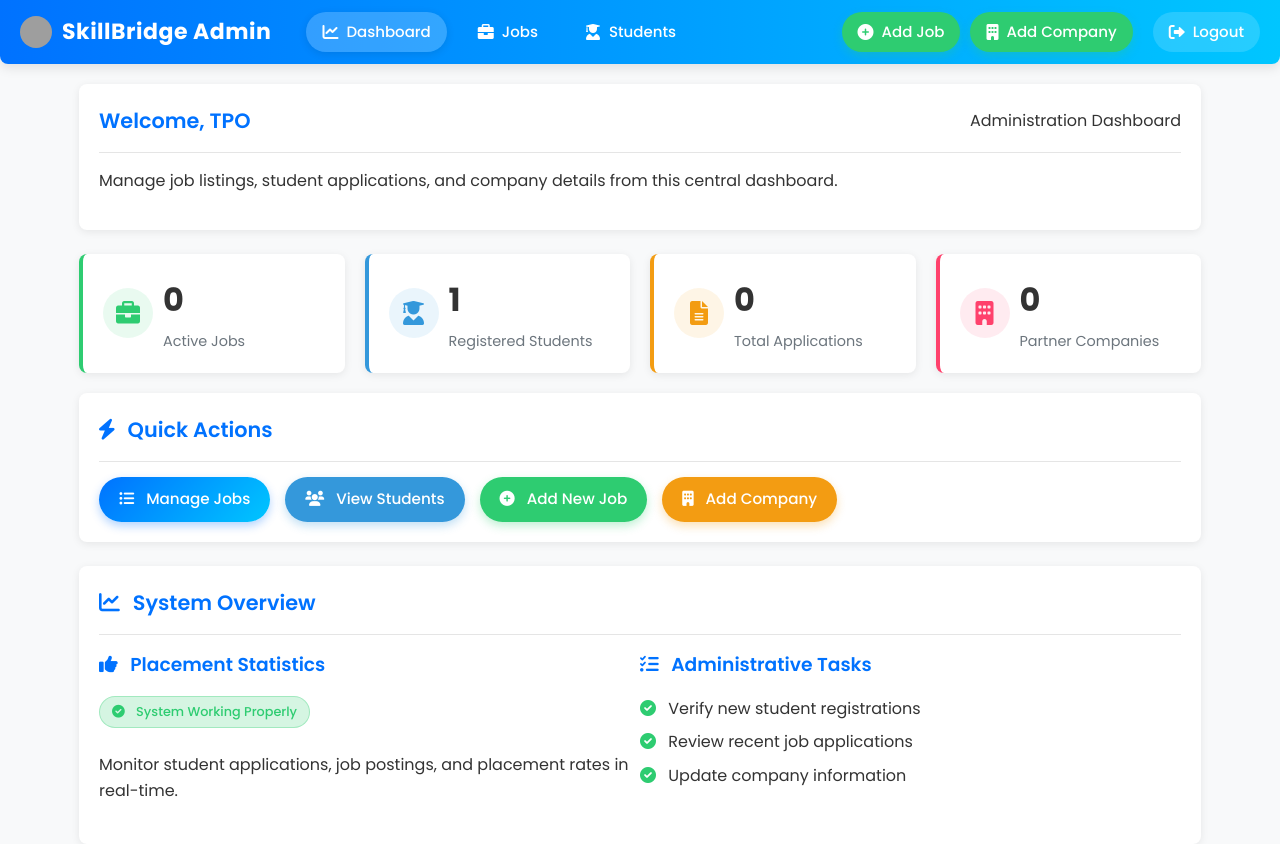
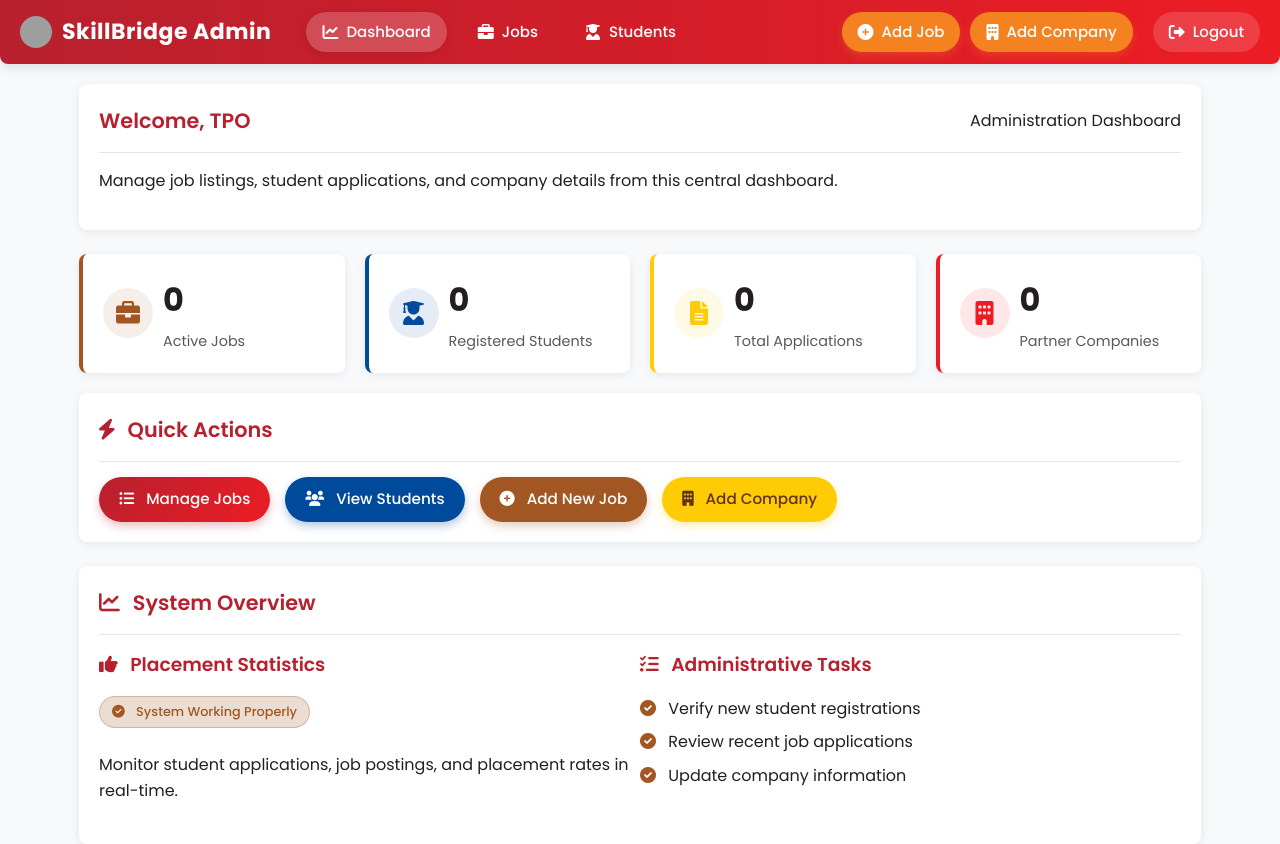
Before and after one commit to OmLanke/WPL-Project, a PHP site: page /admin/ in a window 1280 px wide. Run offline with PHP 8.4, Linux system fonts and the light colour scheme; a user stored in the database is signed in; data comes from the database, SQL or seed files in the repository; data that the repository does not hold is empty; grey boxes are pictures that could not be loaded.

Commit message:
red colour theme

```diff
--- a/admin/includes/navbar.php
+++ b/admin/includes/navbar.php
@@ -38,13 +38,25 @@ switch ($activePage) {
     <link rel="stylesheet" href="https://cdnjs.cloudflare.com/ajax/libs/font-awesome/6.0.0/css/all.min.css">
     <style>
         :root {
-            --primary-color: #0072ff;
-            --secondary-color: #00c6ff;
-            --accent-color: #ff416c;
-            --success-color: #2ecc71;
-            --success-hover: #27ae60;
-            --text-color: #333;
-            --light-text: #fff;
+            --primary-color: #B7202E; /* Power Red */
+            --secondary-color: #ED1C24; /* Vitality Red */
+            --cool-gray: #58595B; /* Pantone Cool Gray */
+            --dark-gray: #231F20; /* Pantone Dark Gray */
+            --white: #FFFFFF; /* White */
+
+            --orange: #F58220; /* Orange */
+            --light-brown: #A25723; /* Light Brown */
+            --yellow: #FFCB05; /* Yellow */
+            --dark-brown: #603312; /* Dark Brown */
+
+            --trust-blue: #004A9C; /* Trust Blue */
+            --link-blue: #006699; /* Blue / Link Blue */
+            --dark-link-blue: #004466; /* Dark Blue / Link Blue */
+
+            --success-color: var(--light-brown);
+            --success-hover: var(--dark-brown);
+            --text-color: var(--dark-gray);
+            --light-text: var(--white);
             --border-radius: 8px;
             --box-shadow: 0 4px 12px rgba(0, 0, 0, 0.1);
         }
@@ -127,7 +139,7 @@ switch ($activePage) {
         }
 
         .btn-add {
-            background-color: var(--success-color);
+            background-color: var(--orange);
             color: var(--light-text);
             padding: 8px 16px;
             border-radius: 25px;
@@ -137,17 +149,17 @@ switch ($activePage) {
             gap: 8px;
             font-family: 'Poppins', sans-serif;
             font-weight: 500;
-            box-shadow: 0 4px 10px rgba(46, 204, 113, 0.3);
+            box-shadow: 0 4px 10px rgba(245, 130, 32, 0.3);
         }
 
         .btn-add:hover {
-            background-color: var(--success-hover);
+            background-color: var(--light-brown);
             transform: translateY(-1px);
-            box-shadow: 0 6px 12px rgba(46, 204, 113, 0.4);
+            box-shadow: 0 6px 12px rgba(162, 87, 35, 0.4);
         }
 
         .btn-add.active {
-            background-color: var(--success-hover);
+            background-color: var(--light-brown);
             box-shadow: inset 0 2px 4px rgba(0, 0, 0, 0.1);
         }
 
--- a/admin/style.css
+++ b/admin/style.css
@@ -1,18 +1,42 @@
-/* Modern UI styling for SkillBridge admin portal */
+/* Modern UI styling for admin portal */
 @import url('https://fonts.googleapis.com/css2?family=Poppins:wght@300;400;500;600;700&display=swap');
 
 :root {
-    --primary-color: #0072ff;
-    --secondary-color: #00c6ff;
-    --accent-color: #ff416c;
-    --success-color: #2ecc71;
-    --danger-color: #e74c3c;
-    --warning-color: #f39c12;
-    --info-color: #3498db;
+    --primary-color: #B7202E;
+        /* Power Red */
+        --secondary-color: #ED1C24;
+        /* Vitality Red */
+        --cool-gray: #58595B;
+        /* Pantone Cool Gray */
+        --dark-gray: #231F20;
+        /* Pantone Dark Gray */
+        --white: #FFFFFF;
+        /* White */
+
+        --orange: #F58220;
+        /* Orange */
+        --light-brown: #A25723;
+        /* Light Brown */
+        --yellow: #FFCB05;
+        /* Yellow */
+        --dark-brown: #603312;
+        /* Dark Brown */
+
+        --trust-blue: #004A9C;
+        /* Trust Blue */
+        --link-blue: #006699;
+        /* Blue / Link Blue */
+        --dark-link-blue: #004466;
+        /* Dark Blue / Link Blue */
+
+        --success-color: var(--light-brown);
+        --danger-color: var(--secondary-color);
+        --warning-color: var(--yellow);
+        --info-color: var(--trust-blue);
     --light-bg: #f8f9fa;
-    --dark-text: #333;
-    --light-text: #fff;
-    --gray-text: #6c757d;
+    --dark-text: var(--dark-gray);
+        --light-text: var(--white);
+        --gray-text: var(--cool-gray);
     --border-radius: 8px;
     --box-shadow: 0 4px 12px rgba(0, 0, 0, 0.1);
     --card-shadow: 0 2px 8px rgba(0, 0, 0, 0.08);
@@ -75,19 +99,19 @@ h6 {
 }
 
 .stat-card.students {
-    border-left-color: var(--info-color);
+    border-left-color: var(--trust-blue);
 }
 
 .stat-card.jobs {
-    border-left-color: var(--success-color);
+    border-left-color: var(--light-brown);
 }
 
 .stat-card.applications {
-    border-left-color: var(--warning-color);
+    border-left-color: var(--yellow);
 }
 
 .stat-card.companies {
-    border-left-color: var(--accent-color);
+    border-left-color: var(--secondary-color);
 }
 
 .stat-number {
@@ -107,7 +131,7 @@ h6 {
 .stat-icon {
     font-size: 1.5rem;
     margin-right: 10px;
-    background: rgba(0, 114, 255, 0.1);
+    background: rgba(183, 32, 46, 0.1);
     width: 50px;
     height: 50px;
     display: flex;
@@ -117,23 +141,23 @@ h6 {
 }
 
 .stat-card.students .stat-icon {
-    background: rgba(52, 152, 219, 0.1);
-    color: var(--info-color);
+    background: rgba(0, 74, 156, 0.1);
+        color: var(--trust-blue);
 }
 
 .stat-card.jobs .stat-icon {
-    background: rgba(46, 204, 113, 0.1);
-    color: var(--success-color);
+    background: rgba(162, 87, 35, 0.1);
+        color: var(--light-brown);
 }
 
 .stat-card.applications .stat-icon {
-    background: rgba(243, 156, 18, 0.1);
-    color: var(--warning-color);
+    background: rgba(255, 203, 5, 0.1);
+        color: var(--yellow);
 }
 
 .stat-card.companies .stat-icon {
-    background: rgba(255, 65, 108, 0.1);
-    color: var(--accent-color);
+    background: rgba(237, 28, 36, 0.1);
+        color: var(--secondary-color);
 }
 
 /* Card Styles */
@@ -192,7 +216,7 @@ table {
     }
 
     th {
-            background-color: rgba(0, 114, 255, 0.1);
+    background-color: rgba(183, 32, 46, 0.1);
         color: var(--primary-color);
         font-weight: 600;
         position: sticky;
@@ -200,7 +224,7 @@ table {
     }
 
     tr:nth-child(even) {
-            background-color: rgba(0, 114, 255, 0.03);
+    background-color: rgba(183, 32, 46, 0.03);
     }
 
     tr {
@@ -208,7 +232,7 @@ table {
     }
 
     tr:hover {
-            background-color: rgba(0, 114, 255, 0.05);
+    background-color: rgba(183, 32, 46, 0.05);
     }
 
     /* Buttons */
@@ -229,57 +253,55 @@ table {
     .btn-primary {
         background: linear-gradient(135deg, var(--primary-color), var(--secondary-color));
         color: white;
-            box-shadow: 0 4px 10px rgba(0, 114, 255, 0.3);
+    box-shadow: 0 4px 10px rgba(183, 32, 46, 0.3);
     }
 
     .btn-primary:hover {
         transform: translateY(-2px);
-            box-shadow: 0 6px 15px rgba(0, 114, 255, 0.4);
+    box-shadow: 0 6px 15px rgba(183, 32, 46, 0.4);
     }
 
     .btn-success {
         background-color: var(--success-color);
         color: white;
-            box-shadow: 0 4px 10px rgba(46, 204, 113, 0.3);
+    box-shadow: 0 4px 10px rgba(162, 87, 35, 0.3);
     }
 
     .btn-success:hover {
         transform: translateY(-2px);
-            box-shadow: 0 6px 15px rgba(46, 204, 113, 0.4);
+    box-shadow: 0 6px 15px rgba(162, 87, 35, 0.4);
     }
 
     .btn-danger {
         background-color: var(--danger-color);
         color: white;
-            box-shadow: 0 4px 10px rgba(231, 76, 60, 0.3);
+    box-shadow: 0 4px 10px rgba(237, 28, 36, 0.3);
     }
 
     .btn-danger:hover {
         transform: translateY(-2px);
-            box-shadow: 0 6px 15px rgba(231, 76, 60, 0.4);
+    box-shadow: 0 6px 15px rgba(237, 28, 36, 0.4);
     }
 
     .btn-warning {
         background-color: var(--warning-color);
-            color: white;
-            box-shadow: 0 4px 10px rgba(243, 156, 18, 0.3);
+    color: var(--dark-brown);
+        box-shadow: 0 4px 10px rgba(255, 203, 5, 0.3);
     }
 
     .btn-warning:hover {
         transform: translateY(-2px);
-            box-shadow: 0 6px 15px rgba(243, 156, 18, 0.4);
+    box-shadow: 0 6px 15px rgba(255, 203, 5, 0.4);
     }
-
-        /* Adding btn-info styles */
 .btn-info {
     background-color: var(--info-color);
     color: white;
-            box-shadow: 0 4px 10px rgba(52, 152, 219, 0.3);
+    box-shadow: 0 4px 10px rgba(0, 74, 156, 0.3);
     }
 
     .btn-info:hover {
         transform: translateY(-2px);
-            box-shadow: 0 6px 15px rgba(52, 152, 219, 0.4);
+    box-shadow: 0 6px 15px rgba(0, 74, 156, 0.4);
     }
 
     .btn-sm {
@@ -308,27 +330,27 @@ table {
     }
 
     .badge-success {
-            background-color: rgba(46, 204, 113, 0.2);
+    background-color: rgba(162, 87, 35, 0.2);
         color: var(--success-color);
-            border: 1px solid rgba(46, 204, 113, 0.3);
+    border: 1px solid rgba(162, 87, 35, 0.3);
     }
 
     .badge-danger {
-            background-color: rgba(231, 76, 60, 0.2);
+    background-color: rgba(237, 28, 36, 0.2);
         color: var(--danger-color);
-            border: 1px solid rgba(231, 76, 60, 0.3);
+    border: 1px solid rgba(237, 28, 36, 0.3);
     }
 
     .badge-warning {
-            background-color: rgba(243, 156, 18, 0.2);
-            color: var(--warning-color);
-            border: 1px solid rgba(243, 156, 18, 0.3);
+    background-color: rgba(255, 203, 5, 0.2);
+        color: var(--dark-brown);
+        border: 1px solid rgba(255, 203, 5, 0.3);
     }
 
     .badge-info {
-            background-color: rgba(52, 152, 219, 0.2);
+    background-color: rgba(0, 74, 156, 0.2);
         color: var(--info-color);
-            border: 1px solid rgba(52, 152, 219, 0.3);
+    border: 1px solid rgba(0, 74, 156, 0.3);
     }
 
     /* Forms */
@@ -349,7 +371,7 @@ table {
     .form-control:focus {
         outline: none;
         border-color: var(--primary-color);
-        box-shadow: 0 0 0 3px rgba(0, 114, 255, 0.1);
+    box-shadow: 0 0 0 3px rgba(183, 32, 46, 0.1);
     }
 
     select.form-control {
```
Also changed, not shown: admin/job_applications.php (+171 -128 lines), admin/login.css (+15 -10 lines), index.css (+34 -10 lines), student/includes/navbar.php (+17 -5 lines), student/login.css (+15 -10 lines), student/signup.css (+8 -4 lines), student/signup.php (+10 -10 lines), student/style.css (+54 -30 lines), README.md. Lines whose indentation alone changed are shown as unchanged.
